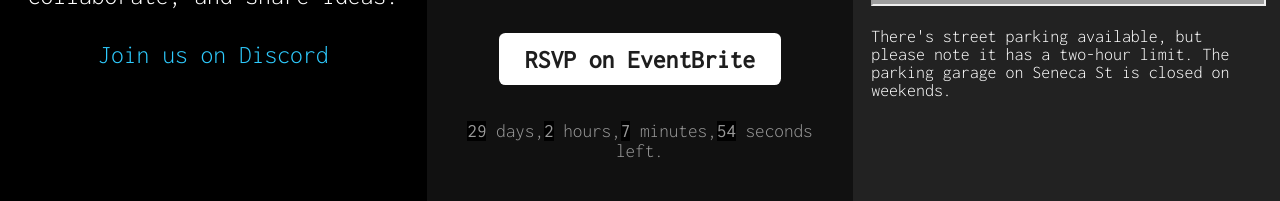
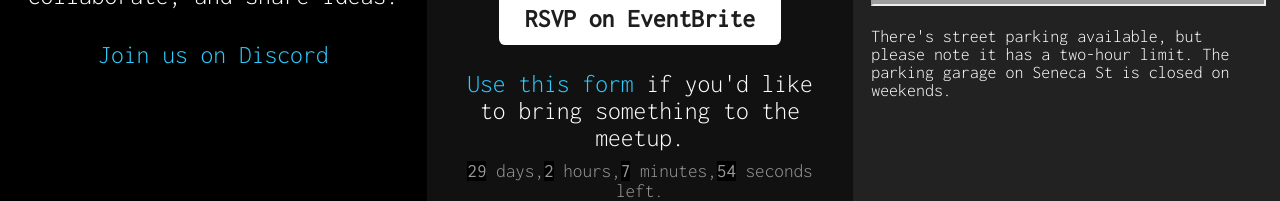
Before and after one commit to SeattleCreativeCode/website, a React (Create React App) app: page / in a window 1280 px wide. Shown: the part 501-702 px from the top of the page. Built offline with nearby package versions, Linux system fonts and the light colour scheme; grey boxes are pictures that could not be loaded.

Commit message:
Add call for art link

```diff
--- a/src/App.tsx
+++ b/src/App.tsx
@@ -57,6 +57,18 @@ function App() {
           </a>
         </div>
 
+        <div>
+          <a
+            href="https://bit.ly/scc-call-for-art"
+            target="_blank"
+            rel="noreferrer"
+          >
+            Use this form
+          </a>
+          {" "}
+          if you'd like to bring something to the meetup.
+        </div>
+
         <CountdownTimer eventDate={new Date('2023-02-25T18:00:00-08:00')} />
       </section>
 
```
